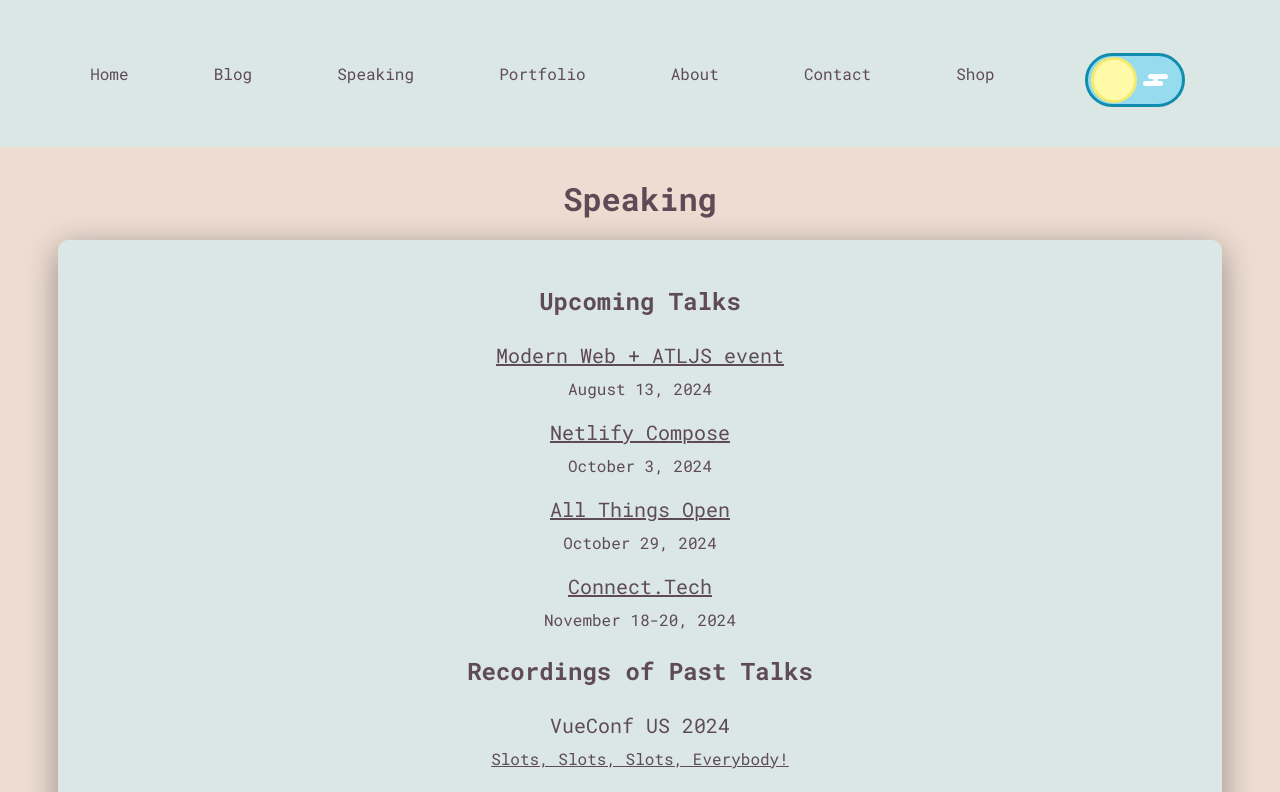
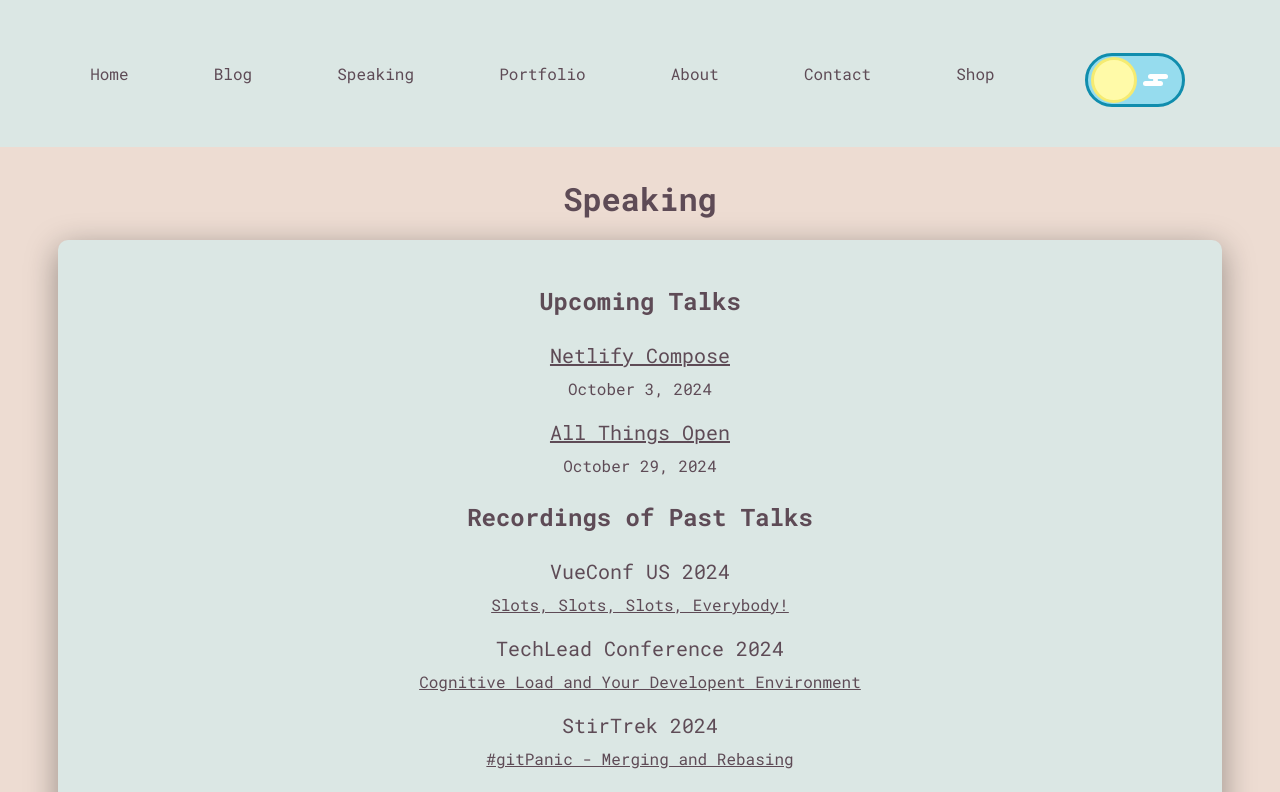
Before and after one commit to abbeyperini/Portfolio2.0, a React (Create React App) app in the folder portfolio/: page /speaking in a window 1280 px wide. Shown: the top 792 px of the page. Built offline with nearby package versions, Linux system fonts and the light colour scheme.

Commit message:
Update speaking list

```diff
--- a/portfolio/src/components/Speaking.js
+++ b/portfolio/src/components/Speaking.js
@@ -11,10 +11,8 @@ function Speaking({home}) {
             <div className="talks secondary-container">
               <h3>Upcoming Talks</h3>
               <ul className="talk-list">
-                <li><a href="https://www.meetup.com/modernwebatl/events/302355679" className="talk_link"><p className="event_title">Modern Web + ATLJS event</p></a><p>August 13, 2024</p></li>
                 <li><a href="https://www.netlify.com/compose/" rel="noreferrer" className="talk_link"><p className="event_title">Netlify Compose</p></a><p>October 3, 2024</p></li>
                 <li><a href="https://2024.allthingsopen.org/speakers/abbey-perini" rel="noreferrer" className="talk_link"><p className="event_title">All Things Open</p></a><p>October 29, 2024</p></li>
-                <li><a href="https://2024.connect.tech/session/682054" rel="noreferrer" className="talk_link"><p className="event_title">Connect.Tech</p></a><p>November 18-20, 2024</p></li>
               </ul>
               <h3>Recordings of Past Talks</h3>
               <ul className="talk-list">
```
